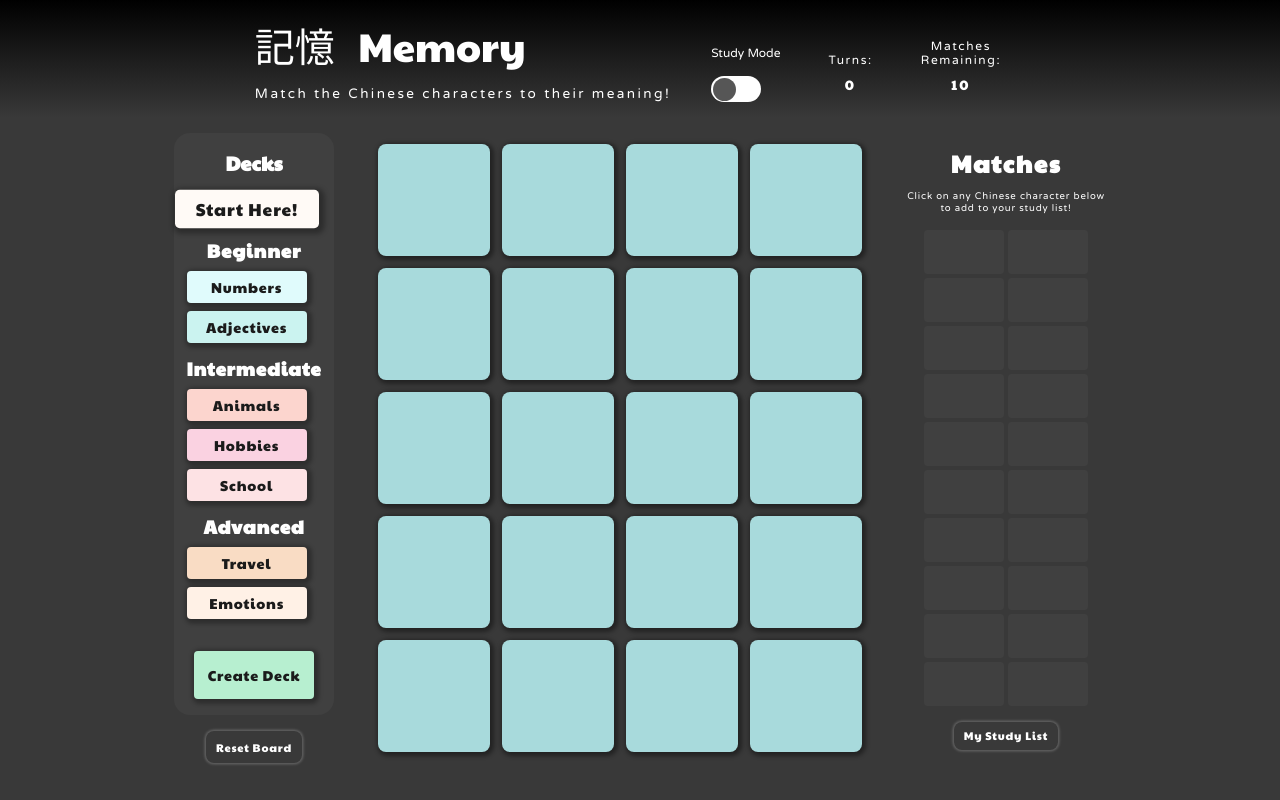
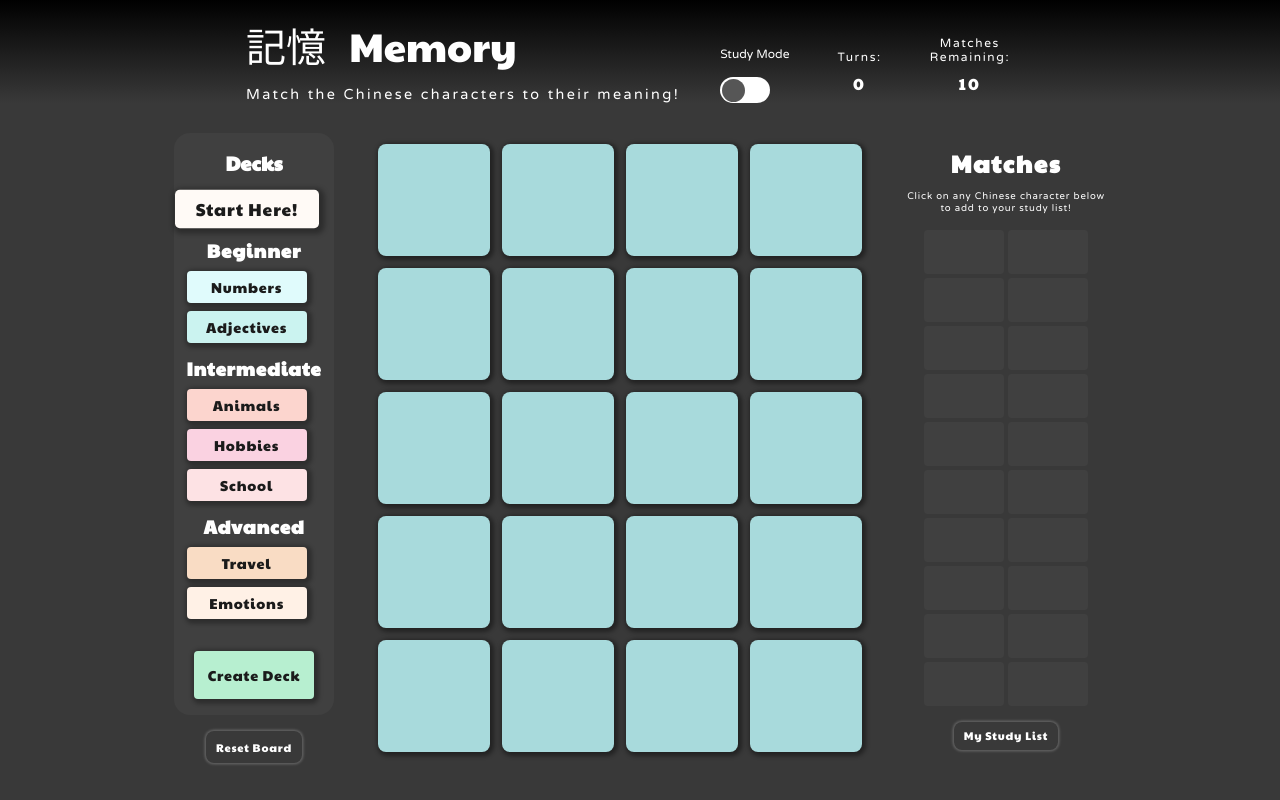
Before and after one commit to AbigailDawson/jiyi-memory, a plain HTML site: page index.html in a window 1280 px wide. Drawn offline with Linux system fonts and the light colour scheme.

Commit message:
Reduce redundancies and clean up CSS styles

```diff
--- a/css/style.css
+++ b/css/style.css
@@ -20,19 +20,20 @@ body {
     background-color: var(--bg-color);
     color: var(--text-color);
     font-family: 'Paytone One', sans-serif;
+    position: relative;
+}
+
+.flx-ctr {
     display: flex;
     flex-direction: column;
+    align-items: center;
     justify-content: center;
-    align-items: center;
-    position: relative;
 }
 
 heading {
     width: 100%;
     display: flex;
-    flex-direction: row;
     justify-content: space-evenly;
-    align-items: center;
     background: linear-gradient(
         180deg,
         var(--header-color) 0%,
@@ -40,44 +41,34 @@ heading {
         );
     position: absolute;
     top: 0;
-    padding: 2vmin;
+    padding-top: 2vmin;
 }
 
 .heading-content {
-    width: 100%;
     display: flex;
-    flex-direction: row;
-    justify-content: center;
     align-items: flex-end;
 }
 
-.mini-flx {
-    display: flex;
-    flex-direction: column;
-    align-items: center;
-    justify-content: center;
-    padding: 0 3vmin 0 3vmin;
+.title-flx > a {
+    font-size: 5vmin;
+    text-decoration: none;
+    color: var(--text-color);
 }
 
-.title {
-    font-size: 5vmin;
-}
-
-.ch {
+.title-flx > a > span {
     margin-right: 2vmin;
     font-family: 'Noto Serif TC', serif;
 }
 
-.title-flx > a {
-    text-decoration: none;
-    color: var(--text-color);
+.subtitle {
+    font-family: 'Varela Round', sans-serif;
+    font-size: 1.8vmin;
+    letter-spacing: .3vmin;
+    padding-top: 1.5vmin;
 }
 
-.subtitle {
-    font-family: 'Varela Round', sans-serif;
-    font-size: 1.7vmin;
-    letter-spacing: .3vmin;
-    padding-top: 1.5vmin;
+.mini-flx {
+    padding: 0 3vmin 0 3vmin;
 }
 
 .mini-flx > p {
@@ -90,7 +81,7 @@ heading {
 #remaining-count {
     padding: 1vmin 0;
     font-family: 'Paytone One', sans-serif;
-    font-size: 1.7vmin;
+    font-size: 2vmin;
     letter-spacing: .3vmin;
 }
 
@@ -319,13 +310,6 @@ heading {
     width: 13vmin;
 }
 
-.flex-ctr {
-    display: flex;
-    flex-direction: column;
-    align-items: center;
-    justify-content: center;
-}
-
 /* ---- Shared Modal Styles ---- */
 
 .modal {
@@ -545,7 +529,6 @@ input:focus {
 }
 
 .create-modal-text {
-
     gap: 2vmin;
     padding-top: 1vmin;
 }
--- a/index.html
+++ b/index.html
@@ -13,30 +13,30 @@
     <script defer src="/js/utils.js"></script>
     <script defer src="/js/main.js"></script>
 </head>
-<body>
+<body class="flx-ctr">
     <heading>
         <div class="heading-content">
             <div class="title-flx">
-                <a href="/index.html" class="title"><span class="ch">記憶</span> Memory</a>
+                <a href="/index.html"><span>記憶</span> Memory</a>
                 <p class="subtitle">Match the Chinese characters to their meaning!</p>
             </div>
-            <div class="mini-flx">
+            <div class="mini-flx flx-ctr">
                 <div class="toggle-settings">
                     <div class="toggle-text">Study Mode</div>
                     <input type="checkbox" id="check" class="toggle">
                     <label class="study-mode" for="check"></label>
                 </div>
             </div>
-            <div class="mini-flx">
+            <div class="mini-flx flx-ctr">
                 <p>Turns:</p>
                 <p id="turn-count"></p>
             </div>
-            <div class="mini-flx">
+            <div class="mini-flx flx-ctr">
                 <p>Matches</p>
                 <p>Remaining:</p>
                 <p id="remaining-count"></p>
             </div>
-    </div>
+        </div>
     </heading>
     <section class="main">
         <div class="left">
```
